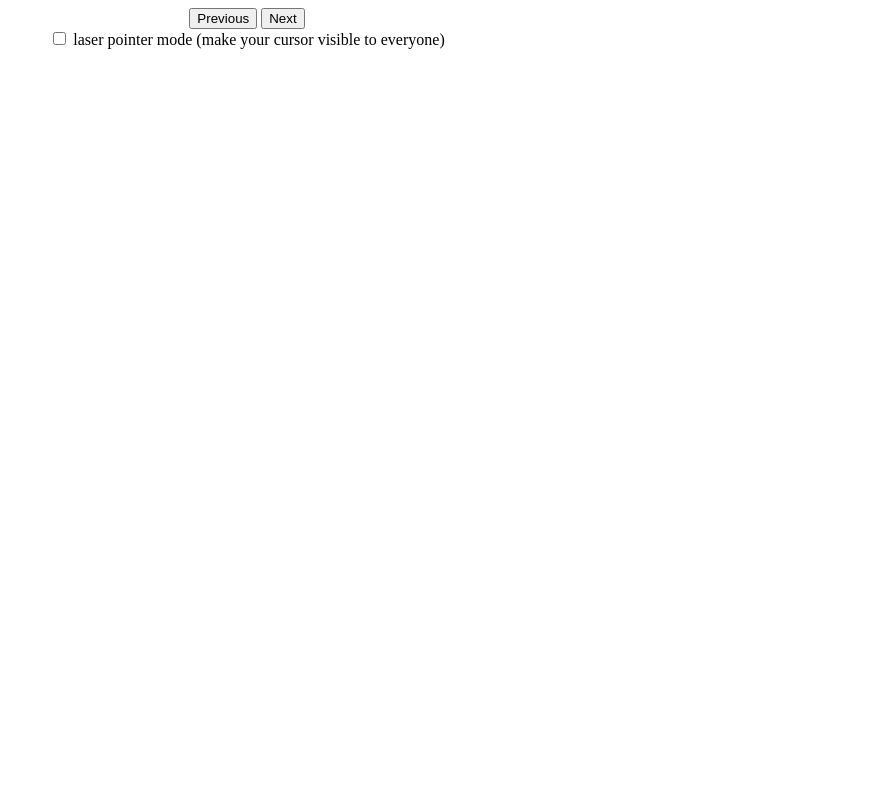
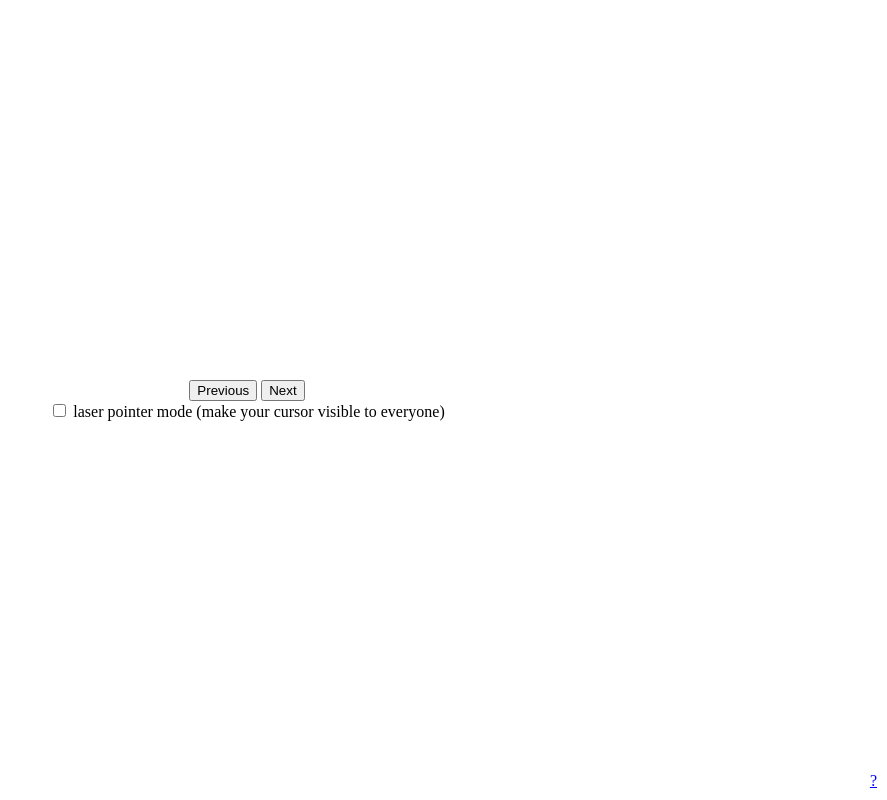
Before and after one commit to toBeOfUse/MultiUserSlidePresenter, a plain HTML site: page static/index.html in a window 1280 px wide. Shown: the whole page, without its empty margins (393-1280 px from the left). Drawn offline with nearby package versions, Linux system fonts and the light colour scheme; no server answers.

Commit message:
dynamically determine layout and formatting for index.html

```diff
--- a/static/index.html
+++ b/static/index.html
@@ -2,20 +2,41 @@
 <html lang="en">
 <head>
     <meta charset="UTF-8">
+    <meta name="viewport" content="width=device-width, initial-scale=1">
     <meta type="description" content="Why yes, it is definitely legal that this thing exists (tm)">
     <script src="https://cdnjs.cloudflare.com/ajax/libs/socket.io/2.3.0/socket.io.js"></script>
     <title>Mitch's Handy-Dandy Group Powerpoint Presenter</title>
     <style>
+        * {
+            box-sizing: border-box;
+            max-width: 100%;
+        }
+        html {
+            height: 100%;
+            overflow-y: hidden;
+            max-width: 100%;
+        }
         body {
-            display:flex;
+            height: 100%;
+            margin: 0;
+            padding: 5px;
+            display: flex;
             flex-direction: column;
             align-items: center;
             text-align: center;
+            position: relative;
+        }
+        a {
+            color: blue;
+        }
+        a:visited {
+            color: blue;
         }
         #slide {
-            max-width: 80%;
-            max-height: 80%;
-            display: block;
+            max-height: 100%;
+        }
+        #controls {
+            padding: 8px;
         }
         .lasertime {
             cursor: url('/pointer.png') 16 16, pointer;
@@ -25,6 +46,19 @@
         }
     </style>
     <script>
+        // https://stackoverflow.com/questions/4817029/whats-the-best-way-to-detect-a-touch-screen-device-using-javascript/4819886#4819886
+        function isTouchScreen() {
+            var prefixes = ' -webkit- -moz- -o- -ms- '.split(' ');
+            var mq = function (query) {
+                return window.matchMedia(query).matches;
+            }
+            if (('ontouchstart' in window) || window.DocumentTouch && document instanceof DocumentTouch) {
+                return true;
+            }
+            // include the 'heartz' as a way to have a non matching MQ to help terminate the join (https://git.io/vznFH)
+            var query = ['(', prefixes.join('touch-enabled),('), 'heartz', ')'].join('');
+            return mq(query);
+        }
         let socket = io(window.location.protocol+'//'+window.location.host);
         function renderSlide(data){
             document.querySelector('#slide').src = `/slides/${data.presentation}/slide-${(data.current_slide+'').padStart(2, '0')}.png`;
@@ -88,17 +122,42 @@
             laser.style.left = (laserX-offset)+'px';
             laser.style.top = (laserY-offset)+'px';
          });
+         function setLayout(){
+            const controls = document.querySelector('#controls');
+            const controlHeight = controls.getBoundingClientRect().height;
+            const slide = document.querySelector('#slideCont');
+            let slideHeight = window.innerHeight - controlHeight;
+            const slideImage = document.querySelector('#slide');
+            const slideImageHeight = slideImage.getBoundingClientRect().height;
+            slideHeight = Math.min(slideHeight, slideImageHeight);
+            slide.style.height = slideHeight + 'px';
+            slide.style.width = (slideHeight * (slide.naturalWidth/slide.naturalHeight)) + 'px';
+
+            if(isTouchScreen()){
+                document.querySelector('#laser_checkbox_cont').style.display = 'none';
+            }
+         }
+         window.onresize = setLayout;
+         window.onload = setLayout;
     </script>
 </head>
 <body>
-<img src="" id="slide">
-<div>
-    <button onclick="changeSlide(-1);">Previous</button>
-    <button onclick="changeSlide(1);">Next</button>
-    <br>
-    <input type="checkbox" id="laser_checkbox" onchange="laserMode(this.checked);">
-    <label for="laser_checkbox">laser pointer mode (make your cursor visible to everyone)</label>
+<div style="margin: auto;">
+    <div id="slideCont">
+        <img onclick="changeSlide(1);" src="" id="slide">
+    </div>
+    <div id="controls">
+        <div>
+            <button onclick="changeSlide(-1);">Previous</button>
+            <button onclick="changeSlide(1);">Next</button>
+        </div>
+        <div id="laser_checkbox_cont">
+            <input type="checkbox" id="laser_checkbox" onchange="laserMode(this.checked);">
+            <label for="laser_checkbox">laser pointer mode (make your cursor visible to everyone)</label>
+        </div>
+    </div>
 </div>
 <img id="laser" style="position: fixed; display:none;" src="/pointer.png">
+<a href style="position: absolute; right: 10px; bottom: 10px;" onclick="event.preventDefault();alert('Everyone viewing this page will see the same slide. In addition to using the next and previous buttons, you can also switch slides with the left and right arrow keys, or just by clicking on the currently shown one.');">?</a>
 </body>
 </html>
```
